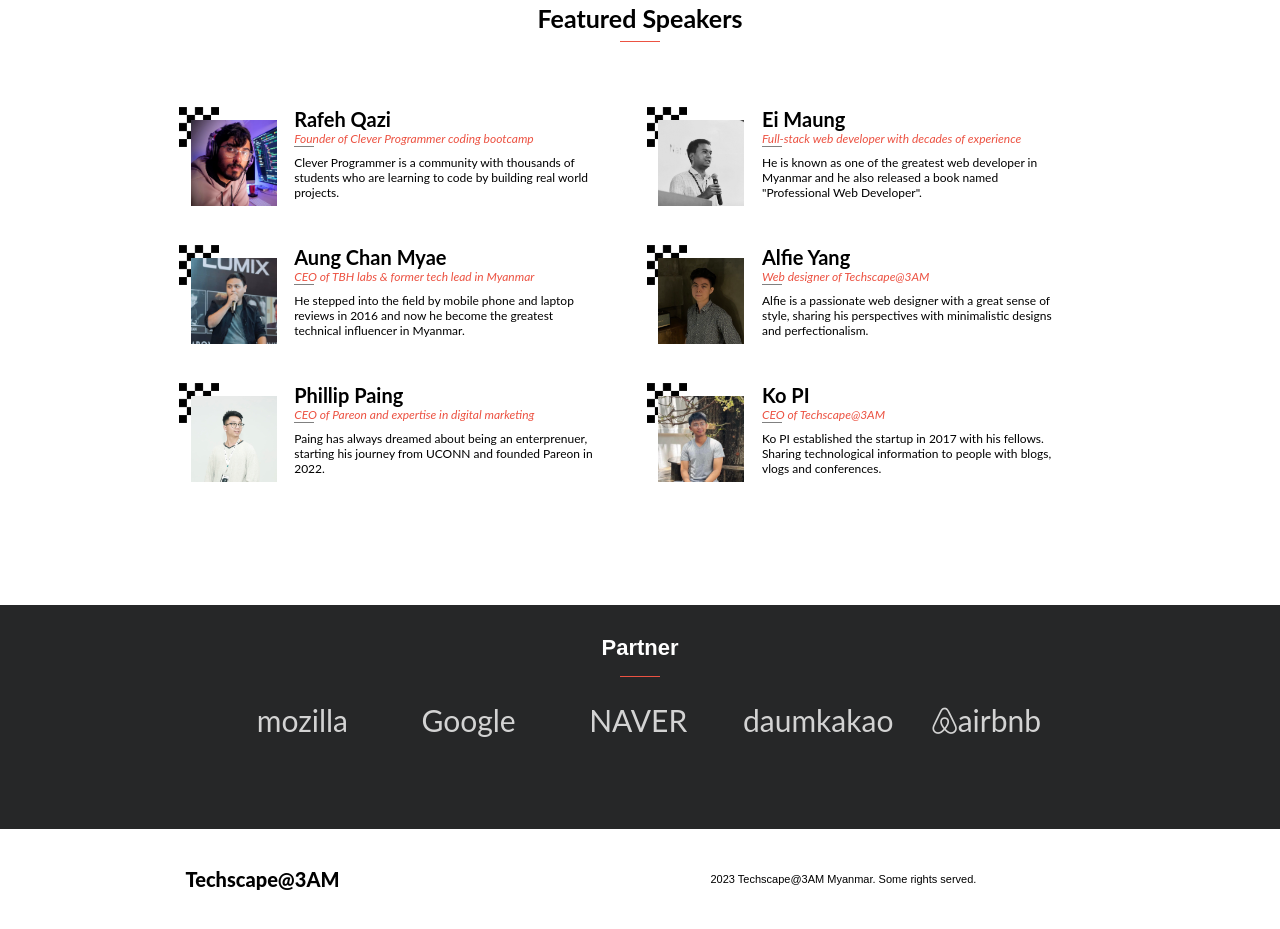
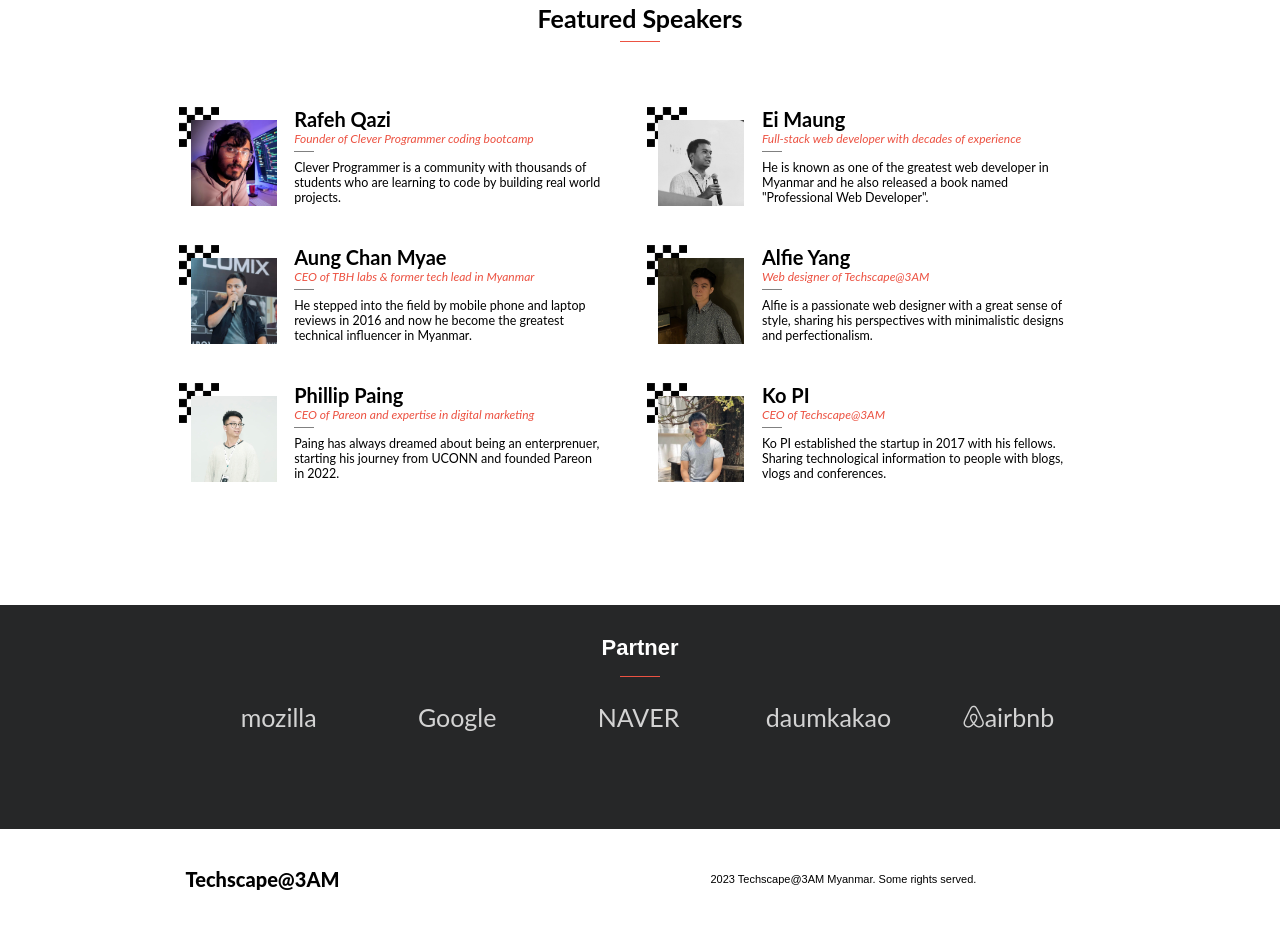
Before and after one commit to anbehindY/Techscape-3AM, a website: page index.html in a window 1280 px wide. Shown: the part 1533-2462 px from the top of the page. Drawn offline with Linux system fonts and the light colour scheme; a web font is replaced by a local one.

Commit message:
Adjust position of the partner section

```diff
--- a/index.html
+++ b/index.html
@@ -166,7 +166,7 @@
             </div>
             <div class="secondRow">
                 <p>daumkakao</p>
-                <p><i class="fa-brands fa-airbnb"></i>airbnb</p>
+                <p class="airbnb"><i class="fa-brands fa-airbnb"></i>airbnb</p>
             </div>
         </div>
     </section>
--- a/styles.css
+++ b/styles.css
@@ -310,6 +310,8 @@
   width: 20px;
   height: 1px;
   background: gray;
+  display: block;
+  margin-top: 5px;
 }
 
 p.text {
@@ -675,7 +677,7 @@
   }
 
   p.text {
-    font-size: 12px;
+    font-size: 12.5px;
   }
 
   section.partner {
@@ -689,24 +691,29 @@
 
   div.partnerContainer {
     flex-direction: row;
-    padding: 0 15%;
-    font-size: 30px;
-    gap: 0px;
+    padding: 0;
+    font-size: 25px;
+    gap: 0;
+    justify-content: center;
   }
 
   div.firstRow {
-    width: 60%;
+    width: 45%;
   }
 
   div.secondRow {
-    gap: 0;
-    width: 40%;
+    width: 30%;
     padding: 0;
     margin: 0;
   }
 
+  p.airbnb {
+    display: flex;
+    align-items: center;
+  }
+
   i.fa-brands.fa-airbnb {
-    font-size: 30px;
+    font-size: 25px;
   }
 
   p.foot {
```
